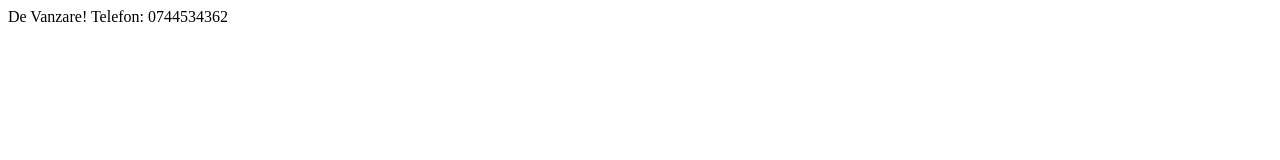
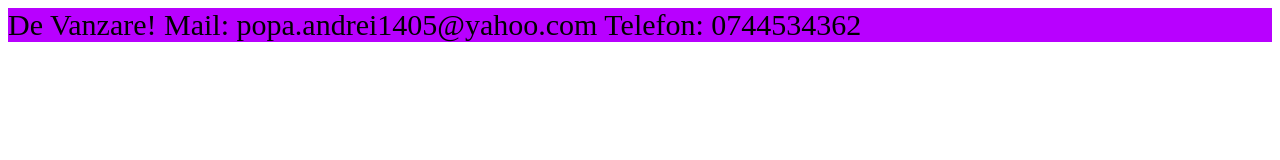
Before and after one commit to mosuzaur/repo, a plain HTML site: page index.html in a window 1280 px wide. Drawn offline with Linux system fonts and the light colour scheme.

Commit message:
Update index.html

```diff
--- a/index.html
+++ b/index.html
@@ -1,6 +1,7 @@
 <head>
 	<body>
-		De Vanzare!
-		Telefon: 0744534362
+		<div style="background-color: rgb(184, 0, 255);font-size: 30;">
+		De Vanzare! Mail: popa.andrei1405@yahoo.com Telefon: 0744534362
+		</div>
 	</body>
 </head>
```
